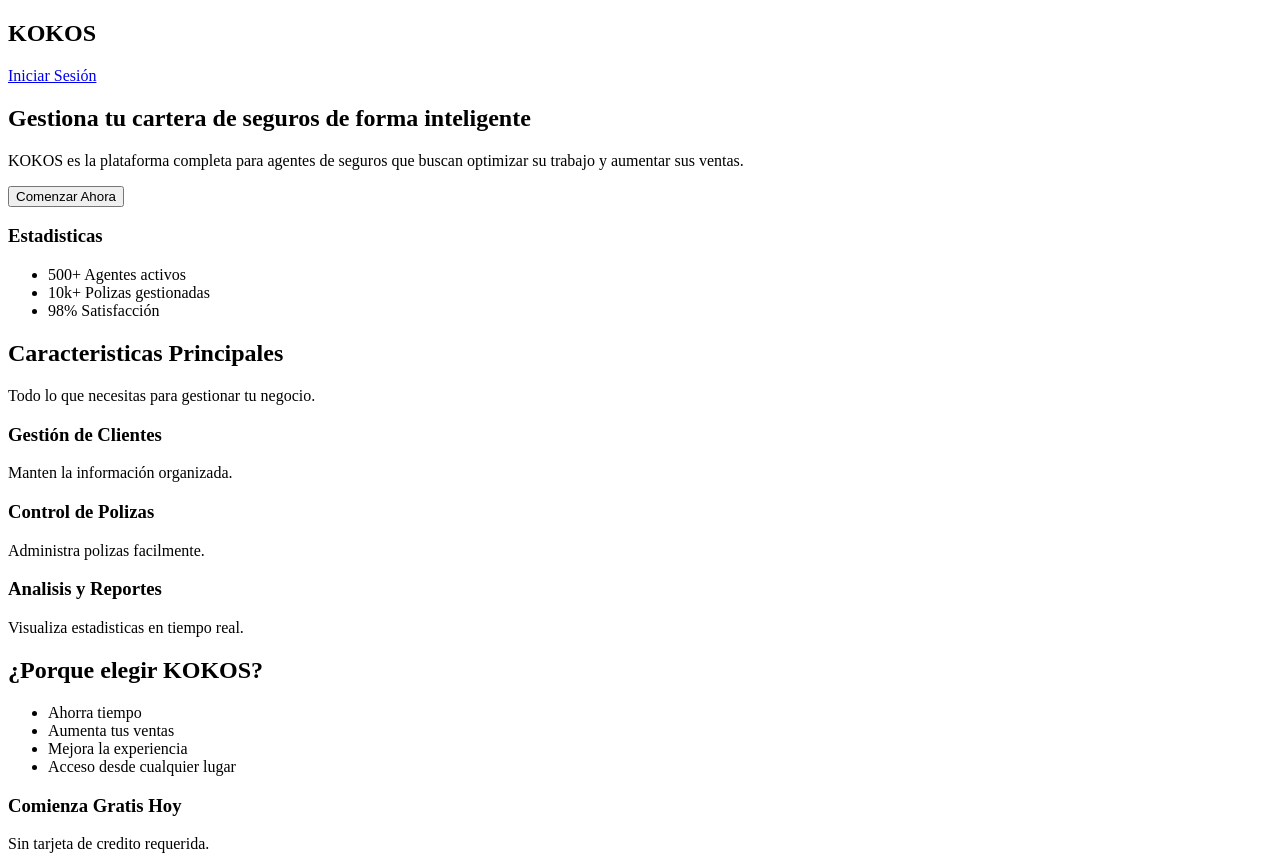
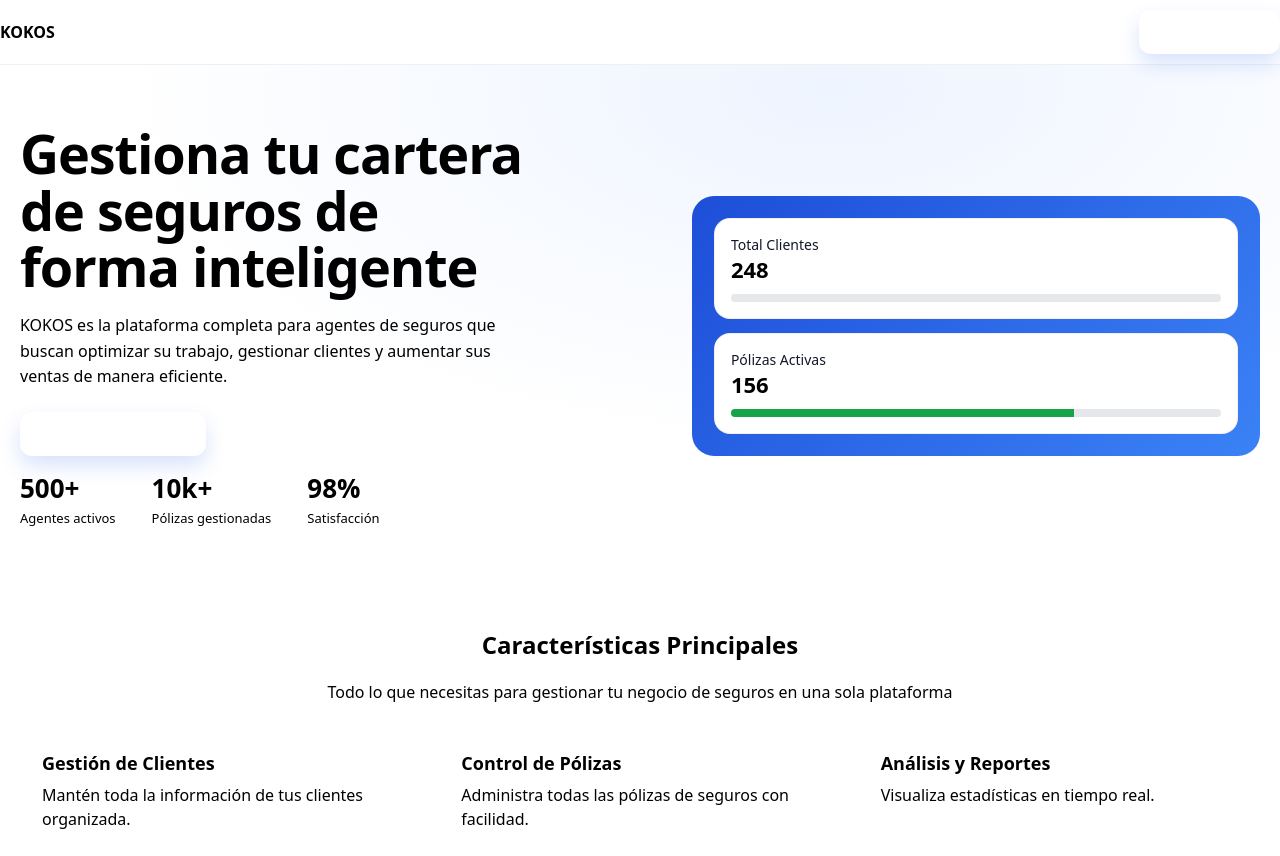
Before and after one commit to Jairo292/KOKOS_COMPANY, a plain HTML site: page frontEnd/html/index.html in a window 1280 px wide. Shown: the top 856 px of the page. Drawn offline with Linux system fonts and the light colour scheme.

Commit message:
Landing page css body
agrega diseno principal al landing page

```diff
--- a/frontEnd/css/estilo.css
+++ b/frontEnd/css/estilo.css
@@ -1,6 +1,228 @@
-h1{
-    color: #333;
-    font-family: Arial, sans-serif;
-    text-align: center;
-    margin-top: 20px;
+:root {
+  --color-bg: #ffffff;
+  --color-text: #0a0a0a;
+
+  --color-surface: #ffffff;
+  --color-surface-text: #0a0a0a;
+  --color-primary: #030213;
+  --color-primary-contrast: #ffffff;
+
+  --color-secondary: #f2f3f7;
+  --color-secondary-text: #030213;
+  --color-muted: #ececf0;
+  --color-muted-text: #717182;
+
+  --color-accent: #e9ebef;
+  --color-accent-text: #030213;
+
+  --color-danger: #d4183d;
+  --color-danger-contrast: #ffffff;
+
+  --color-border: rgba(0,0,0,0.1);
+  --color-input-bg: #f3f3f5;
+
+  --radius-md: 10px;
+
+  --font-size-base: 16px;
+  --font-weight-normal: 400;
+  --font-weight-medium: 500;
 }
+
+
+*{ box-sizing:border-box; }
+body{
+  margin:0;
+  font-family: system-ui, -apple-system, Segoe UI, Roboto, Arial, sans-serif;
+  background: var(--bg);
+  color: var(--text);
+}
+.container{
+  max-width: var(--container);
+  margin: 0 auto;
+  padding: 0 20px;
+}
+
+.header-1{
+  position: sticky;
+  top:0;
+  background: rgba(255,255,255,.85);
+  backdrop-filter: blur(10px);
+  border-bottom: 1px solid rgba(0,0,0,.06);
+  z-index: 10;
+}
+.nav{
+  height: 64px;
+  display:flex;
+  align-items:center;
+  justify-content:space-between;
+}
+.company{
+  display:flex;
+  align-items:center;
+  gap:10px;
+  font-weight: 800;
+}
+
+.btn{
+  display:inline-flex;
+  align-items:center;
+  gap:8px;
+  padding: 10px 16px;
+  border-radius: 12px;
+  text-decoration:none;
+  font-weight: 600;
+  border: 1px solid transparent;
+}
+.btn-primary{
+  background: var(--primary);
+  color:#fff;
+  box-shadow: 0 10px 20px rgba(37,99,235,.18);
+}
+.btn-primary:hover{ background: var(--primary-2); }
+.btn-outline{
+  background:#fff;
+  color: var(--text);
+  border-color: rgba(0,0,0,.18);
+}
+
+
+.header-2{
+  padding: 60px 0 30px;
+  background: radial-gradient(1200px 600px at 65% 5%, #eef4ff 0%, #ffffff 60%);
+}
+.header2{
+  display:grid;
+  grid-template-columns: 1.05fr .95fr;
+  gap: 44px;
+  align-items:center;
+}
+.parrafo-title{
+  font-size: 54px;
+  line-height: 1.05;
+  margin: 0 0 18px;
+  letter-spacing: -0.02em;
+}
+.accent{ color: var(--primary); }
+.parrafo-header{
+  color: var(--muted);
+  max-width: 52ch;
+  line-height: 1.6;
+  margin: 0 0 22px;
+}
+.header-actions{
+  display:flex;
+  gap:14px;
+  margin-bottom: 22px;
+}
+.header2stats{
+  list-style:none;
+  padding:0;
+  margin: 14px 0 0;
+  display:flex;
+  gap:36px;
+}
+.header2stats li strong{
+  font-size: 26px;
+  display:block;
+}
+.header2stats li span{
+  color: var(--muted);
+  font-size: 13px;
+}
+
+.panel-card{
+  background: linear-gradient(135deg, #1d4ed8, #3b82f6);
+  border-radius: 22px;
+  padding: 22px;
+  box-shadow: var(--shadow);
+}
+.mini-card{
+  background:#fff;
+  border: 1px solid rgba(0,0,0,.06);
+  border-radius: 16px;
+  padding: 16px;
+  box-shadow: 0 1px 0 rgba(255,255,255,.6) inset;
+}
+.mini-card + .mini-card{ margin-top: 14px; }
+
+.mini-head{
+  display:flex;
+  align-items:center;
+  gap:12px;
+  margin-bottom: 10px;
+}
+.badge{
+  width:42px; height:42px;
+  border-radius: 14px;
+  display:grid; place-items:center;
+  background:#eaf1ff;
+  color: var(--primary);
+}
+.badge-success{ background:#eafff0; color:#16a34a; }
+
+.mini-title{ font-size: 14px; color: #111827; }
+.mini-value{ font-size: 22px; font-weight: 800; }
+
+.progress{
+  height: 8px;
+  background:#e5e7eb;
+  border-radius: 999px;
+  overflow:hidden;
+}
+.progress span{
+  display:block;
+  height:100%;
+  background: var(--primary);
+}
+.progress-success span{ background:#16a34a; }
+
+.features{
+  padding: 50px 0 70px;
+}
+.section-head{
+  text-align:center;
+  margin-bottom: 26px;
+}
+.section-head p{
+  margin: 8px 0 0;
+  color: var(--muted);
+}
+
+.feature-grid{
+  display:grid;
+  grid-template-columns: repeat(3, 1fr);
+  gap: 18px;
+}
+
+.card{
+  border: 1px solid var(--border);
+  border-radius: var(--radius);
+  padding: 22px;
+  background:#fff;
+  box-shadow: 0 1px 0 rgba(255,255,255,.6) inset;
+  transition: transform .18s ease, box-shadow .18s ease, border-color .18s ease;
+}
+.card:hover{
+  transform: translateY(-3px);
+  box-shadow: var(--shadow-soft);
+  border-color: rgba(37,99,235,.35);
+}
+.card .icon{
+  width:44px; height:44px;
+  border-radius: 14px;
+  display:grid; place-items:center;
+  background:#eef4ff;
+  color: var(--primary);
+  font-size: 20px;
+  margin-bottom: 10px;
+}
+.card h3{ margin: 0 0 8px; font-size: 18px; }
+.card p{ margin: 0; color: var(--muted); line-height: 1.5; }
+
+
+@media (max-width: 980px){
+  .hero-grid{ grid-template-columns: 1fr; }
+  .hero-title{ font-size: 42px; }
+  .feature-grid{ grid-template-columns: 1fr; }
+  .hero-metrics{ gap:18px; flex-wrap:wrap; }
+}
--- a/frontEnd/html/index.html
+++ b/frontEnd/html/index.html
@@ -4,58 +4,101 @@
     <meta charset="UTF-8">
     <meta name="viewport" content="width=device-width, initial-scale=1.0">
     <title>KOKOS</title>
+    <link rel="stylesheet" href="../css/estilo.css">
 </head>
 <body>
-    <header>
-        <nav>
-        <h1>KOKOS</h1>
-        <a href="login">Iniciar Sesión</a>
+    <header class="header-1">
+        <nav class="nav">
+         <div class="company">
+      <span class="company-name">KOKOS</span>
+    </div>
+       <a class="btn btn-primary" href="#login">Iniciar Sesión</a>
         </nav>
     </header>
 
  <main>
 
-        <section>
+        <section class="header-2">
             <header>
-                <h2>
-                    Gestiona tu cartera de seguros de forma inteligente
-                </h2>
+                  <div class="container header2">
+                          <div>
+                                    <h1 class="parrafo-title">
+                                      Gestiona tu cartera<br>
+                                     de seguros de<br>
+                                    forma <span class="accent">inteligente</span> </h1>
 
-                <p>
-                    KOKOS es la plataforma completa para agentes de seguros
-                    que buscan optimizar su trabajo y aumentar sus ventas.
-                </p>
-            </header>
+                  <p class="parrafo-header">
+          KOKOS es la plataforma completa para agentes de seguros que buscan optimizar su trabajo,
+          gestionar clientes y aumentar sus ventas de manera eficiente.
+        </p>
 
-            <button>Comenzar Ahora</button>
+         <div class="header2actions">
+          <a class="btn btn-primary" href="#comenzar">Comenzar Ahora →</a>
+        </div>
 
-            <section>
-                <h3>Estadisticas</h3>
-                <ul>
-                    <li>500+ Agentes activos</li>
-                    <li>10k+ Polizas gestionadas</li>
-                    <li>98% Satisfacción</li>
-                </ul>
-            </section>
+
+     <ul class="header2stats">
+          <li><strong>500+</strong><span>Agentes activos</span></li>
+          <li><strong>10k+</strong><span>Pólizas gestionadas</span></li>
+          <li><strong>98%</strong><span>Satisfacción</span></li>
+        </ul>
+      </div>
+
+      <aside class="hero-panel">
+        <div class="panel-card">
+          <article class="mini-card">
+            <div class="mini-head">
+              <div>
+                <div class="mini-title">Total Clientes</div>
+                <div class="mini-value">248</div>
+              </div>
+            </div>
+            <div class="progress"><span style="width:60%"></span></div>
+          </article>
+
+          <article class="mini-card">
+            <div class="mini-head">
+              <div>
+                <div class="mini-title">Pólizas Activas</div>
+                <div class="mini-value">156</div>
+              </div>
+            </div>
+            <div class="progress progress-success"><span style="width:70%"></span></div>
+          </article>
+        </div>
+      </aside>
+
+            </header
+              </div>
+              </section>
+
         </section>
-        <section>
-            <header>
-                <h2>Caracteristicas Principales</h2>
-                <p>Todo lo que necesitas para gestionar tu negocio.</p>
-            </header>
-            <article>
-                <h3>Gestión de Clientes</h3>
-                <p>Manten la información organizada.</p>
-            </article>
-            <article>
-                <h3>Control de Polizas</h3>
-                <p>Administra polizas facilmente.</p>
-            </article>
-            <article>
-                <h3>Analisis y Reportes</h3>
-                <p>Visualiza estadisticas en tiempo real.</p>
-            </article>
-        </section>
+        <section class="features">
+    <div class="container">
+      <header class="section-head">
+        <h2>Características Principales</h2>
+        <p>Todo lo que necesitas para gestionar tu negocio de seguros en una sola plataforma</p>
+      </header>
+
+      <div class="feature-grid">
+        <article class="card">
+          <h3>Gestión de Clientes</h3>
+          <p>Mantén toda la información de tus clientes organizada.</p>
+        </article>
+
+        <article class="card">
+          <h3>Control de Pólizas</h3>
+          <p>Administra todas las pólizas de seguros con facilidad.</p>
+        </article>
+
+        <article class="card">
+
+          <h3>Análisis y Reportes</h3>
+          <p>Visualiza estadísticas en tiempo real.</p>
+        </article>
+      </div>
+    </div>
+  </section>
 
 <section>
     <header>
```
